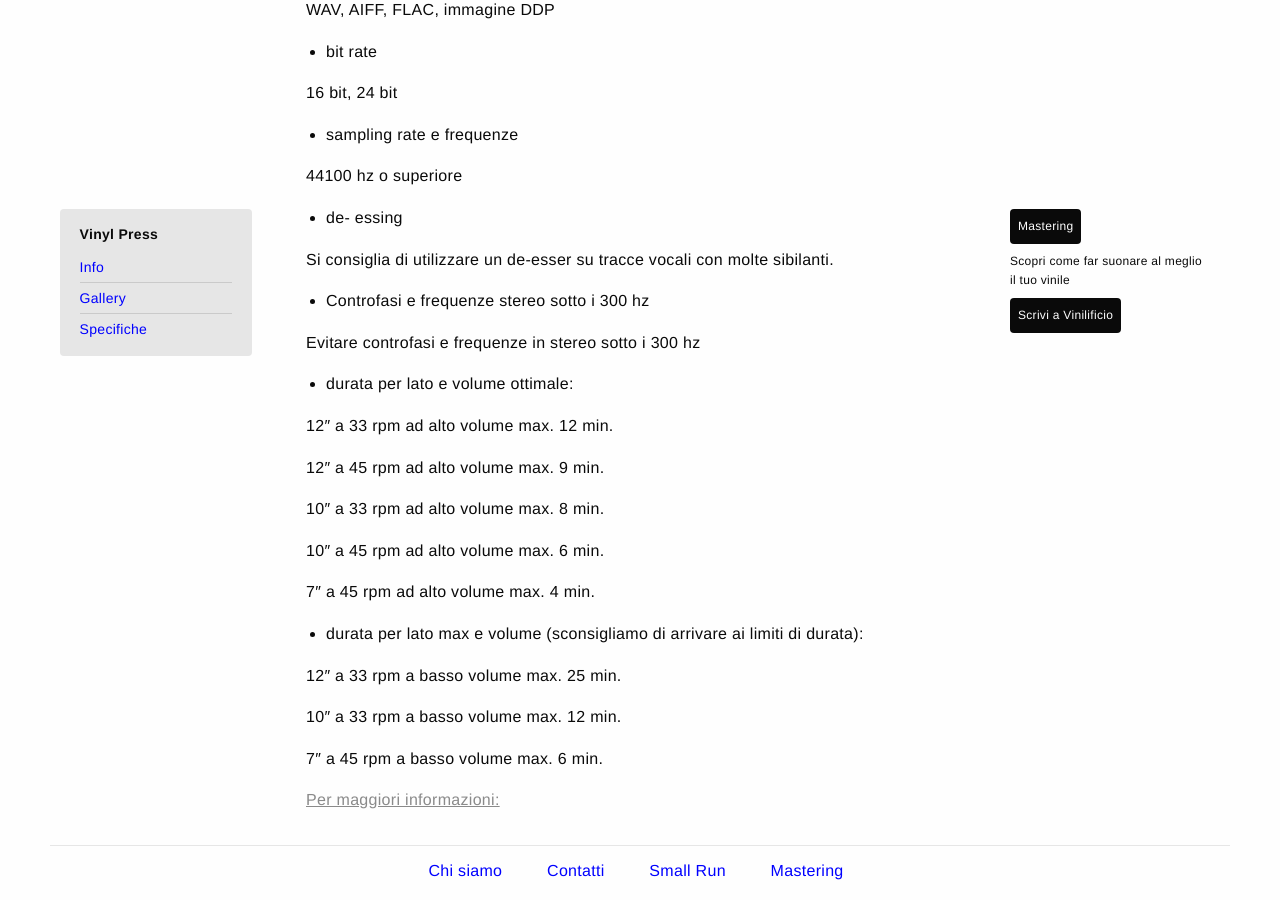
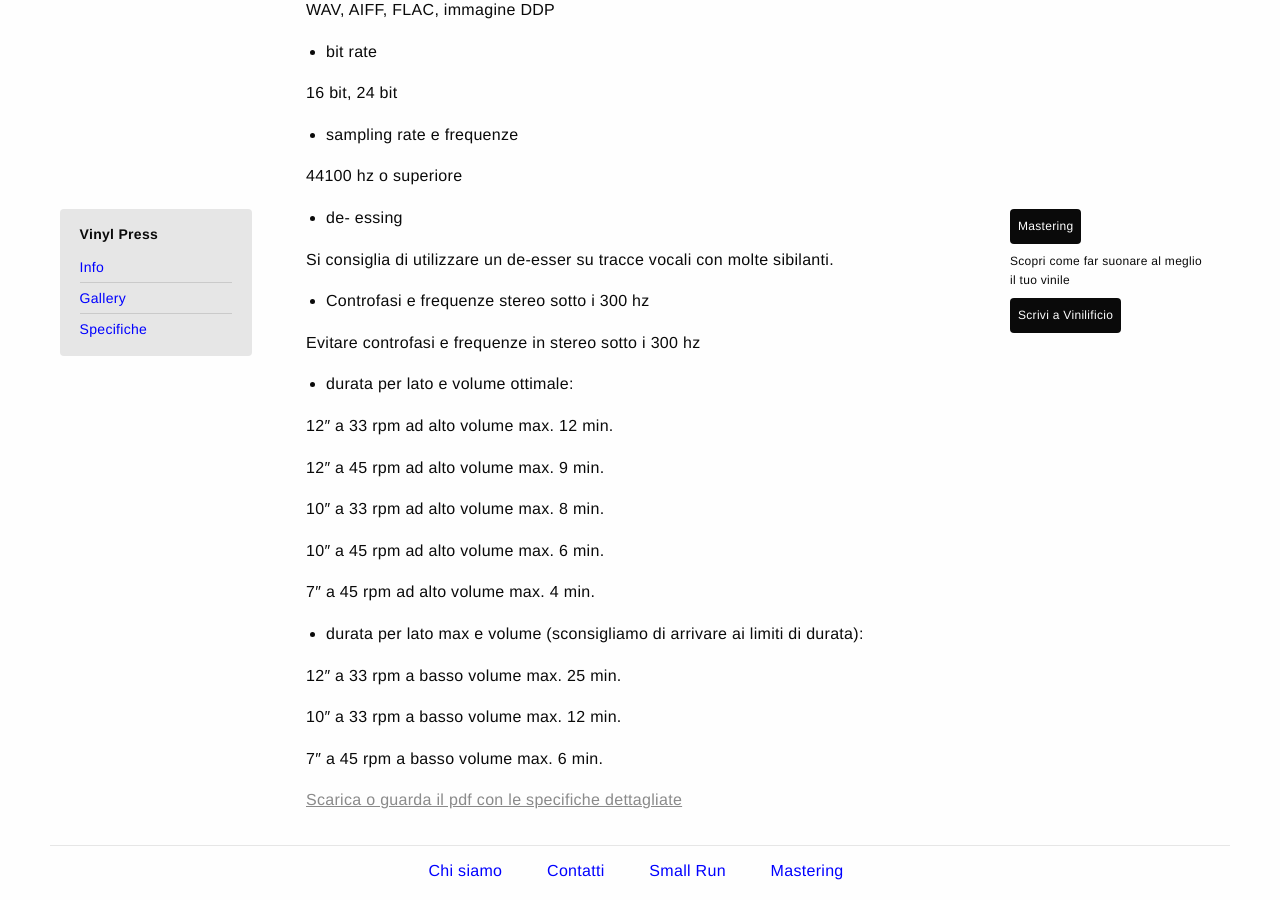
Before and after one commit to Vinilificio/Vinilificio.github.io, a Jekyll site: the page built from _pages/vinyl-press.md, in a window 1280 px wide and 900 px high, scrolled down 1736 px. Built offline with Jekyll 4.4.1, drawn with Linux system fonts in a browser that asks for light colours.

Commit message:
Update vinyl-press.md

```diff
--- a/_pages/vinyl-press.md
+++ b/_pages/vinyl-press.md
@@ -81,4 +81,4 @@ Evitare controfasi e frequenze in stereo sotto i 300 hz
 7″ a 45 rpm a basso volume max. 6 min.
 
 
-[Per maggiori informazioni:](https://dl.dropboxusercontent.com/u/6988499/Specifiche%20Rand%20_%20Ita/Specifiche%20Audio%20per%20vinili.pdf)
+[Scarica o guarda il pdf con le specifiche dettagliate](https://dl.dropboxusercontent.com/u/6988499/Specifiche%20Rand%20_%20Ita/Specifiche%20Audio%20per%20vinili.pdf)
```
